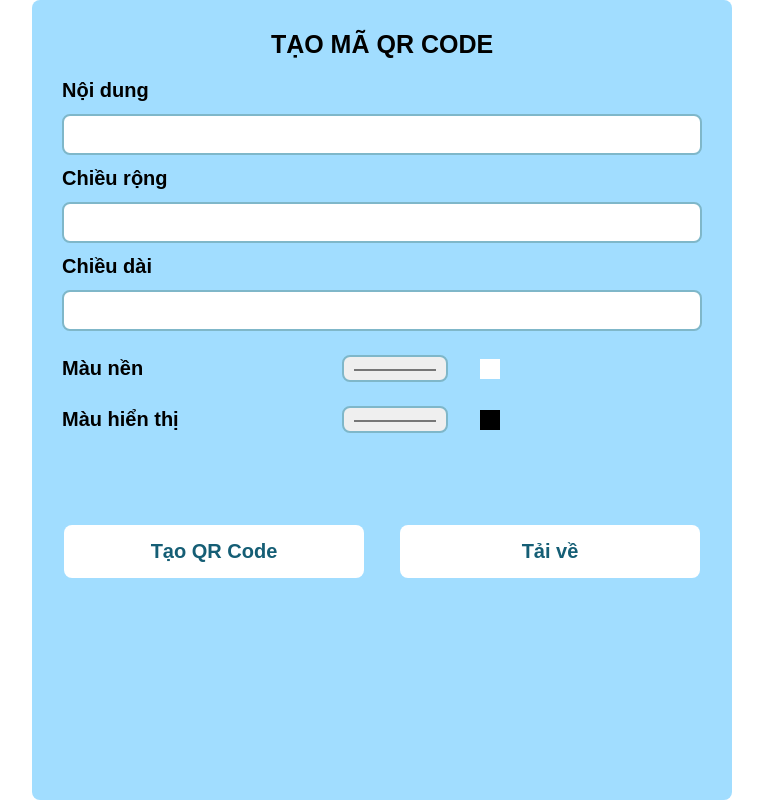
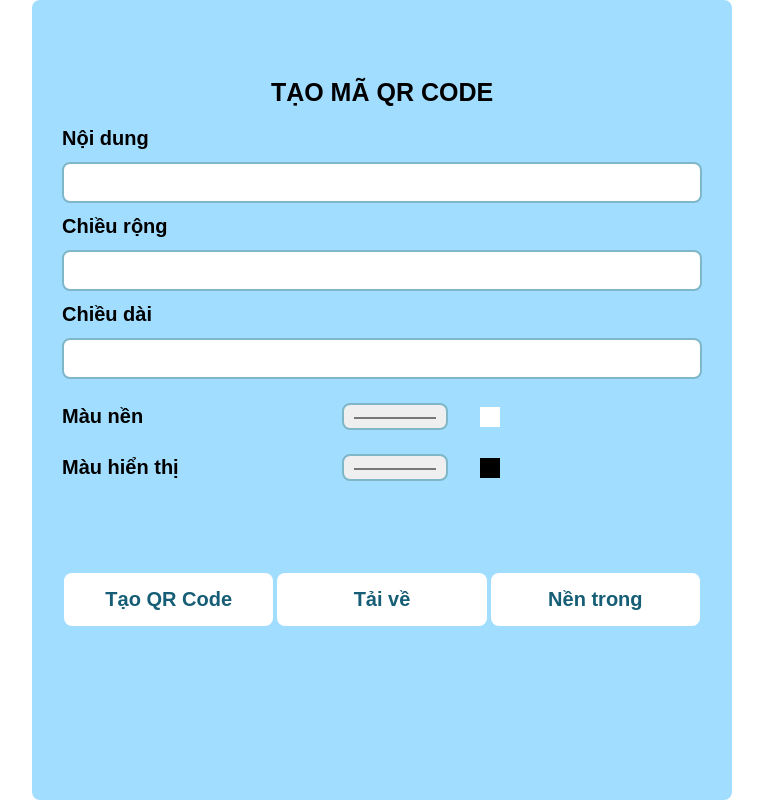
Before and after one commit to hau8477/generate-qrcode, a plain HTML site: page QRCode/index.html in a window 1280 px wide. Shown: the whole page, without its empty margins (258-1021 px from the left). Drawn offline with Linux system fonts and the light colour scheme.

Commit message:
HauNN up

```diff
--- a/QRCode/index.html
+++ b/QRCode/index.html
@@ -42,7 +42,7 @@
             padding: 30px;
             width: 700px;
             border-radius: var(--border-radius);
-            min-height: 800px;
+            height: 800px;
         }
 
         .wapper h1 {
@@ -51,6 +51,7 @@
             color: var(--secondary-color);
             margin-bottom: 20px;
             text-transform: uppercase;
+            margin-top: 3rem;
         }
 
         .wapper input {
@@ -144,10 +145,12 @@
     <input type="number" class="qr_text" id="height" placeholder=""/>
 
     <div class="input-container">
-        <label for="colorLight" style="width: 200px">Màu nền</label>
+        <label for="colorLight" style="width: 200px">Màu nền
+        </label>
         <span>
             <input type="color" style="margin-left: 5rem;" class="qr_text" id="colorLight"
                    value="#ffffff" placeholder="" onchange="changeLightShow()"/>
+
         </span>
         <div style="width: 20px;margin-left: 7rem; height: 20px;background-color: white" id="colorLightShow"></div>
     </div>
@@ -166,6 +169,7 @@
         <div class="footer-qr" style="display: flex;justify-content: space-between;">
             <a href="" id="generate">Tạo QR Code</a>
             <a href="" id="download" download="QR_Code.png">Tải về</a>
+            <a onclick="changeLightShowTransparent()">Nền trong</a>
         </div>
     </div>
     <script>
@@ -201,10 +205,27 @@
             qrText.value.length > 0 ? generateQRCode() : alert('Vui lòng nhập văn bản hoặc URL để tạo QR Code');
         }
 
+        function changeLightShowTransparent() {
+            if (qrText.value.length > 0) {
+                let width = document.getElementById('width').value;
+                let height = document.getElementById('height').value;
+                let colorDark = document.getElementById('colorDark').value;
+                qrcodebox.innerHTML = "";
+                new QRCode(qrcodebox, {
+                    text: qrText.value,
+                    height: height,
+                    width: width,
+                    colorLight: "transparent",
+                    colorDark: colorDark,
+                });
+            } else {
+                alert('Vui lòng nhập văn bản hoặc URL để tạo QR Code');
+            }
+        }
+
         function generateQRCode() {
             let width = document.getElementById('width').value;
             let height = document.getElementById('height').value;
-            console.log(document.getElementById('colorLight').value, document.getElementById('colorDark').value)
             let colorLight = document.getElementById('colorLight').value;
             let colorDark = document.getElementById('colorDark').value;
             qrcodebox.innerHTML = "";
```
